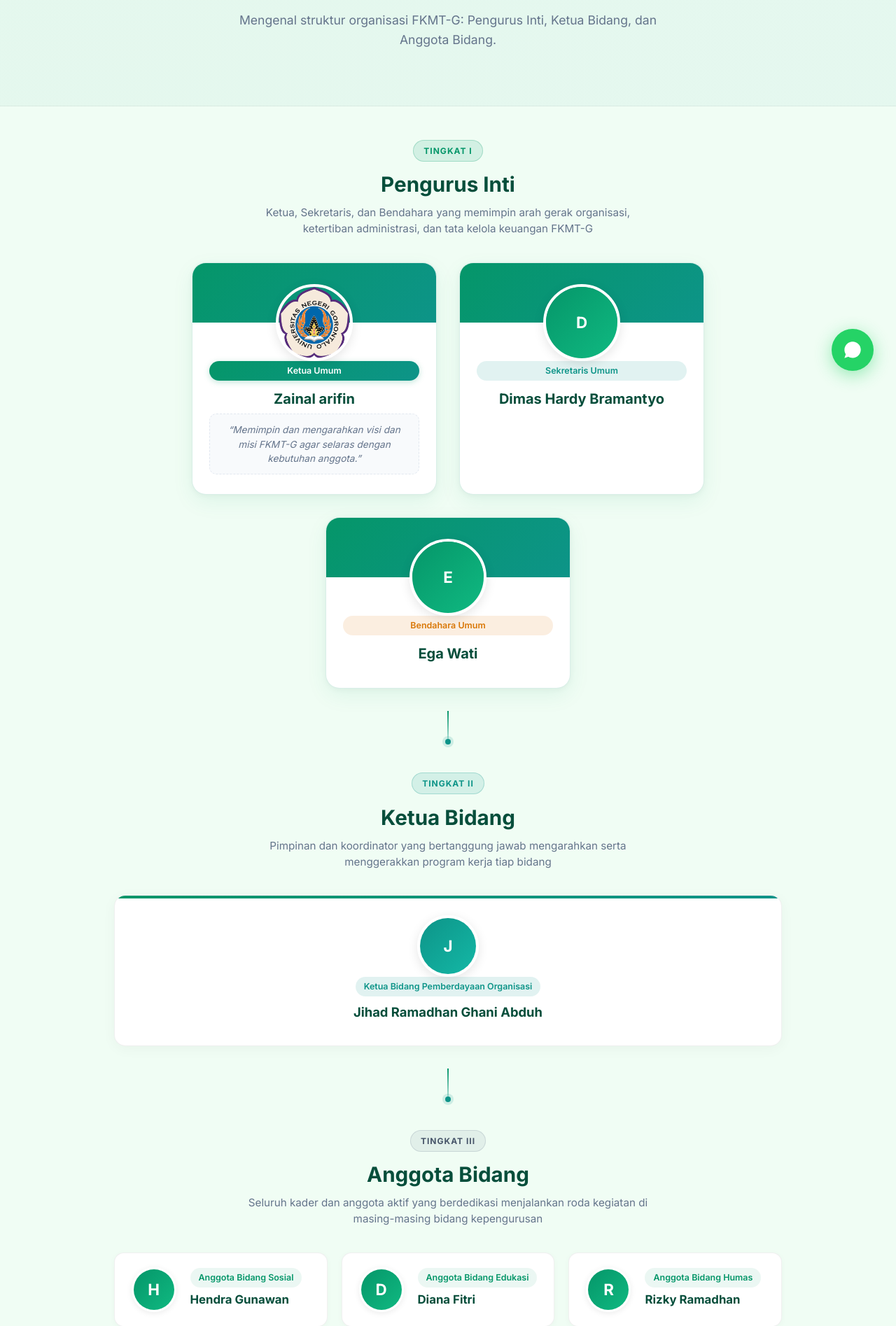
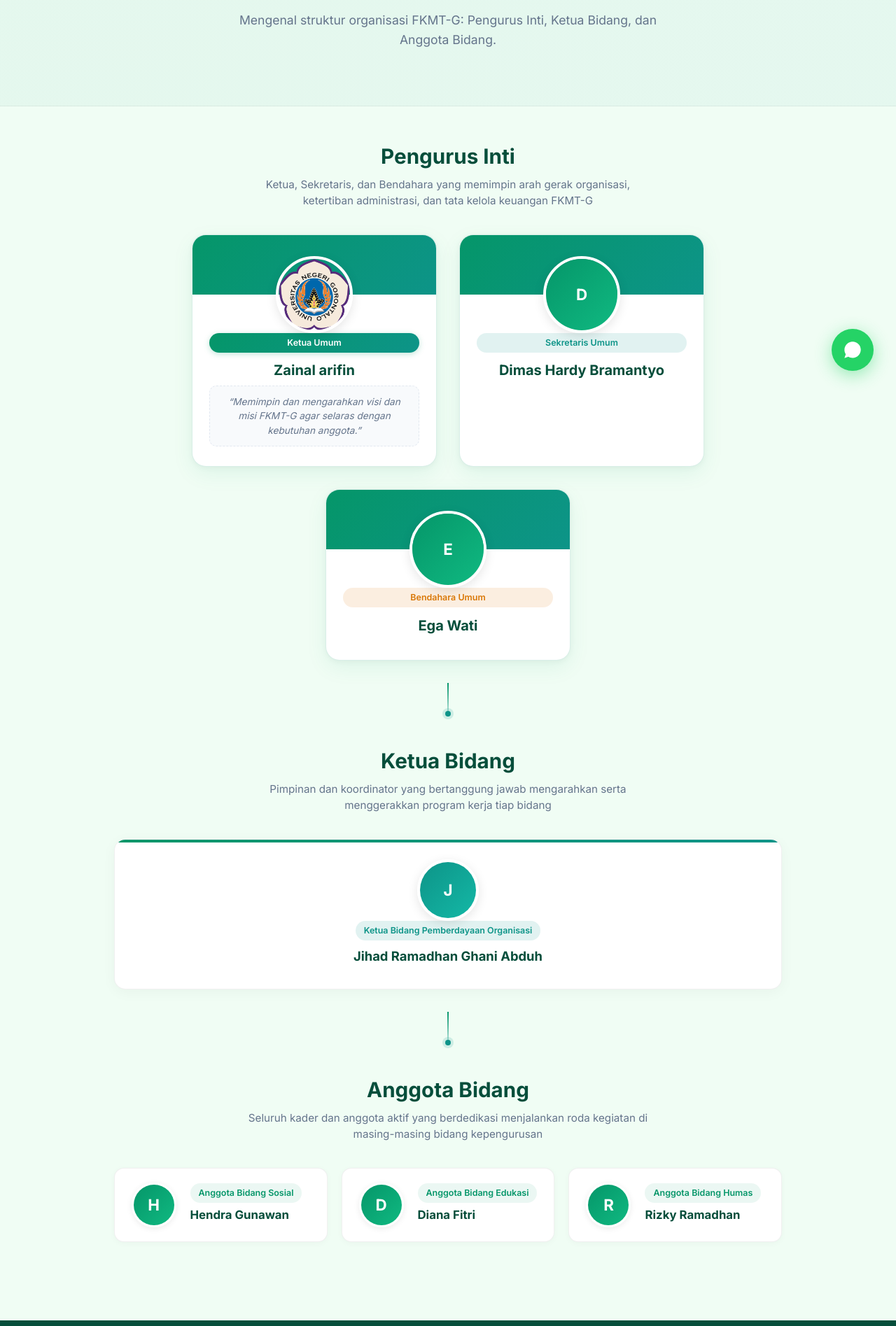
Before and after one commit to Li990925/fkmt-g-website, a PHP site: page /pengurus in a window 1280 px wide. Shown: the part 238-2133 px from the top of the page at 70% size. Run offline with PHP 8.4, Linux system fonts and the light colour scheme; data comes from the database, SQL or seed files in the repository.

Commit message:
Hapus label Tingkat I, II, dan III pada halaman pengurus

```diff
--- a/views/publik/pengurus.php
+++ b/views/publik/pengurus.php
@@ -22,11 +22,10 @@
         </div>
     <?php endif; ?>
 
-    <!-- Tingkat 1: Pengurus Inti (Ketua, Sekretaris, Bendahara) -->
+    <!-- Pengurus Inti (Ketua, Sekretaris, Bendahara) -->
     <?php if(!empty($inti)): ?>
     <section class="hierarchy-level level-inti">
         <div class="level-header">
-            <span class="level-badge badge-puncak">Tingkat I</span>
             <h2>Pengurus Inti</h2>
             <p>Ketua, Sekretaris, dan Bendahara yang memimpin arah gerak organisasi, ketertiban administrasi, dan tata kelola keuangan FKMT-G</p>
         </div>
@@ -77,11 +76,10 @@
     <?php endif; ?>
     <?php endif; ?>
 
-    <!-- Tingkat 2: Ketua Bidang -->
+    <!-- Ketua Bidang -->
     <?php if(!empty($ketuaBidang)): ?>
     <section class="hierarchy-level level-harian">
         <div class="level-header">
-            <span class="level-badge badge-bph">Tingkat II</span>
             <h2>Ketua Bidang</h2>
             <p>Pimpinan dan koordinator yang bertanggung jawab mengarahkan serta menggerakkan program kerja tiap bidang</p>
         </div>
@@ -120,11 +118,10 @@
     <?php endif; ?>
     <?php endif; ?>
 
-    <!-- Tingkat 3: Anggota Bidang -->
+    <!-- Anggota Bidang -->
     <?php if(!empty($anggotaBidang)): ?>
     <section class="hierarchy-level level-bidang">
         <div class="level-header">
-            <span class="level-badge badge-bidang">Tingkat III</span>
             <h2>Anggota Bidang</h2>
             <p>Seluruh kader dan anggota aktif yang berdedikasi menjalankan roda kegiatan di masing-masing bidang kepengurusan</p>
         </div>
```
